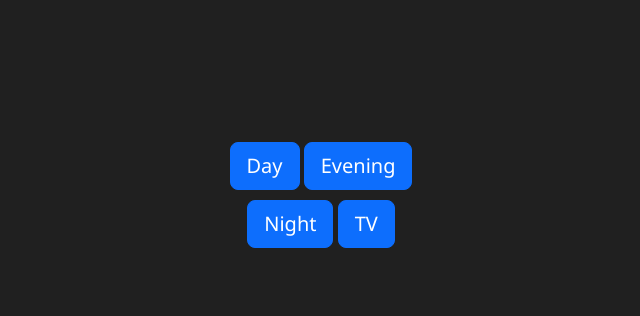
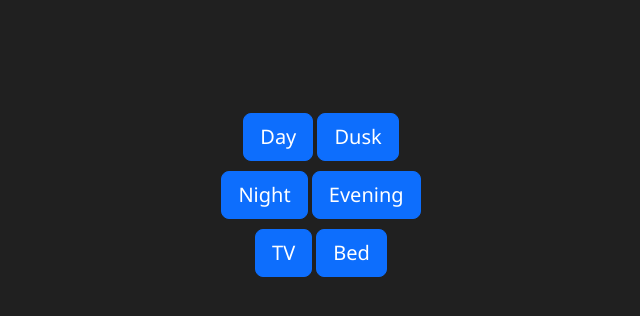
Before and after one commit to mtimkovich/bulb_control, a Flask app: page / in a window 1280 px wide. Shown: the top 316 px of the page, without its empty margins (319-959 px from the left). Run offline with Flask 2, Linux system fonts and the light colour scheme; parts of the project's set-up code (start-up, migrations or seed data) failed here and were passed over.

Commit message:
add new scenes to server

```diff
--- a/templates/index.html
+++ b/templates/index.html
@@ -24,12 +24,17 @@
 <main class="form-signin w-100 m-auto">
   <div class="form-floating">
     <button type="button" id="day" class="btn btn-lg btn-primary">Day</button>
+    <button type="button" id="dusk" class="btn btn-lg btn-primary">Dusk</button>
+  </div>
+
+  <div class="form-floating">
+    <button type="button" id="night" class="btn btn-lg btn-primary">Night</button>
     <button type="button" id="evening" class="btn btn-lg btn-primary">Evening</button>
   </div>
 
   <div class="form-floating">
-    <button type="button" id="night" class="btn btn-lg btn-primary">Night</button>
     <button type="button" id="tv" class="btn btn-lg btn-primary">TV</button>
+    <button type="button" id="bed" class="btn btn-lg btn-primary">Bed</button>
   </div>
 </div>
 
```
